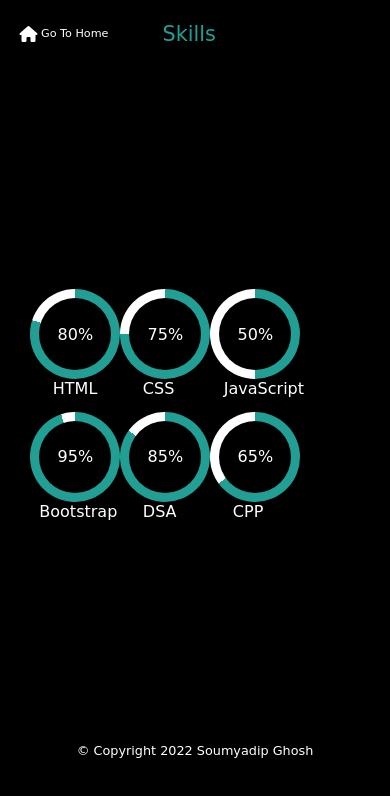
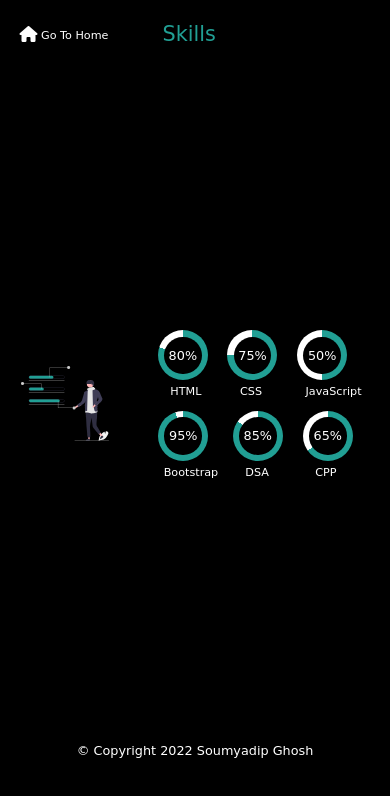
Before and after one commit to SoumyadipGhosh23/Soumyadip, a plain HTML site: page Files/skills.html in a window 390 px wide. Drawn offline with Linux system fonts and the light colour scheme; a web font is replaced by a local one.

Commit message:
adding cmplt responsiveness

```diff
--- a/Files/skills.html
+++ b/Files/skills.html
@@ -16,12 +16,12 @@
 </head>
 <body>
     <div id="headerSkill">
-        <i class="fa-solid fa-house"></i><p class="gotohome"><a href="../index.html" style="text-decoration: none;color: #fff; ">Go To Home</a></p>
+        <i class="fa-solid fa-house"></i><p class="gotohome  gotohomeSkill"><a href="../index.html" style="text-decoration: none;color: #fff; ">Go To Home</a></p>
         <p class="headings">Skills</p>
     </div>
     <section class="skills">
-        <div class="aboutimgsection">
-            <img src="../img/skills.svg" class="aboutimg" alt="">
+        <div class="aboutimgsectionSkill">
+            <img src="../img/skills.svg" class="aboutimgSkill" alt="">
         </div>
         <div class="listofallSkillsMax">
             <ul class="listOfAllSkills" style="padding-bottom: 5%;">
@@ -31,7 +31,7 @@
                             0%
                         </div>
                     </div>
-                    <span  style="margin-top: 10%; margin-left: 25%;">HTML</span>
+                    <span  style="margin-top: 10%; margin-left: 25%;" class="skillnamesection">HTML</span>
                 </li>
                 <li class="progressbar">
                     <div class="circular-progress1">
@@ -39,7 +39,7 @@
                             0%
                         </div>
                     </div>
-                    <span style="margin-top: 10%; margin-left: 25%;">CSS</span>
+                    <span style="margin-top: 10%; margin-left: 25%;" class="skillnamesection">CSS</span>
                 </li>
                 <li class="progressbar">
                     <div class="circular-progress2">
@@ -47,7 +47,7 @@
                             0%
                         </div>
                     </div>
-                    <span style="margin-top: 10%; margin-left: 15%;">JavaScript</span>
+                    <span style="margin-top: 10%; margin-left: 15%;" class="skillnamesection">JavaScript</span>
                 </li>
             </ul>
             <ul class="listOfAllSkills">
@@ -58,7 +58,7 @@
                             0%
                         </div>
                     </div>
-                    <span style="margin-top: 10%; margin-left: 10%;">Bootstrap</span>
+                    <span style="margin-top: 10%; margin-left: 10%;" class="skillnamesection">Bootstrap</span>
                 </li>
                 <li class="progressbar">
                     <div class="circular-progress4">
@@ -66,7 +66,7 @@
                             0%
                         </div>
                     </div>
-                    <span style="margin-top: 10%; margin-left: 25%;">DSA</span>
+                    <span style="margin-top: 10%; margin-left: 25%;" class="skillnamesection">DSA</span>
                 </li>
                 <li class="progressbar">
                     <div class="circular-progress5">
@@ -74,7 +74,7 @@
                             0%
                         </div>
                     </div>
-                    <span style="margin-top: 10%; margin-left: 25%;">CPP</span>
+                    <span style="margin-top: 10%; margin-left: 25%;" class="skillnamesection">CPP</span>
                 </li>
             </ul>
         </div>
--- a/static/style.css
+++ b/static/style.css
@@ -88,10 +88,12 @@ nav {
     font-family: 'Baloo Tamma 2', cursive;
     font-size: 1em;
 }
+
 .connections {
     margin: 2% 0;
 }
-.connections-icons{
+
+.connections-icons {
     margin-right: 2%;
 }
 
@@ -156,7 +158,17 @@ button[type="button"] {
     margin-left: 20%;
 }
 
-.academicsimgsection{
+.aboutimgsectionprojects{
+    flex: 1;
+    margin-left: 20%;
+}
+
+.aboutimgsectionSkill {
+    flex: 1;
+    margin-left: 20%;
+}
+
+.academicsimgsection {
     flex: 1;
     margin-left: 20%;
 }
@@ -170,7 +182,11 @@ button[type="button"] {
     width: 50%;
 }
 
-.academicimg{
+.aboutimgSkill {
+    width: 50%;
+}
+
+.academicimg {
     width: 50%;
 }
 
@@ -207,7 +223,7 @@ button[type="button"] {
 
 }
 
-.academicspointer{
+.academicspointer {
     font-size: 1.5em;
 }
 
@@ -235,7 +251,7 @@ button[type="button"] {
     align-items: center;
 }
 
-.academicsectionsameasSkills{
+.academicsectionsameasSkills {
     font-family: 'Baloo Tamma 2', cursive;
     color: #fff;
     display: flex;
@@ -313,15 +329,16 @@ footer {
 /***Responsive***/
 @media (max-width: 480px) {
 
-    .nav-link{
+    .nav-link {
         font-size: 0.7em;
     }
+
     header {
         min-height: 8vh;
         width: 100%;
     }
 
-    #home{
+    #home {
         width: 95%;
         min-height: 45vh;
     }
@@ -344,20 +361,20 @@ footer {
         margin-bottom: 2%;
     }
 
-    .bio{
+    .bio {
         font-size: 0.7em;
     }
 
-    .connections{
+    .connections {
         margin-top: 2%;
         font-size: 0.8em;
     }
 
-    .details{
+    .details {
         font-size: 0.6em;
     }
 
-    .connections-icons{
+    .connections-icons {
         margin-right: 5%;
     }
 
@@ -365,34 +382,34 @@ footer {
         margin-right: 3%;
     }
 
-    #about{
+    #about {
         width: 95%;
         min-height: 40vh;
     }
 
-    #about h1{
+    #about h1 {
         font-size: 0.9em;
     }
 
-    .Bioaboutme{
+    .Bioaboutme {
         margin-top: 8%;
         font-size: 0.7em;
         line-height: 1.7;
     }
 
-    .aboutimgsection{
+    .aboutimgsection {
         margin-left: 3%;
     }
 
-    .aboutimg{
+    .aboutimg {
         width: 85%;
     }
 
-    .resume{
+    .resume {
         margin-bottom: 20%;
     }
 
-    #headerSkill{
+    #headerSkill {
         width: 90%;
         height: 8vh;
     }
@@ -400,45 +417,166 @@ footer {
     .gotohome {
         font-size: 0.7em;
     }
-    .gotohomeicon{
+
+    .gotohomeicon {
         font-size: 0.7em;
     }
 
-    .headings{
+    .headings {
         font-size: 1.3em;
         margin-left: 5%;
     }
 
-    .academics{
+    .academics {
         margin-right: 1%;
     }
-    .academics h1{
+
+    .academics h1 {
         font-size: 0.9em;
     }
-    .academics p{
+
+    .academics p {
         font-size: 0.7em;
     }
-    .academicspointer{
+
+    .academicspointer {
         font-size: 1em
     }
-    .invisiblebr{
+
+    .invisiblebr {
         display: none;
     }
 
-    .academicsimgsection{
+    .academicsimgsection {
         margin-left: 3%;
     }
 
-    .academicimg{
+    .academicimg {
         width: 90%;
     }
 
-    .academicsectionsameasSkills{
+    .academicsectionsameasSkills {
         width: 95%;
         height: 88vh;
     }
 
-    footer p{
+    footer p {
         font-size: 0.8em;
     }
+
+    .gotohomeSkill {
+        margin-top: 1%;
+    }
+
+    .skills {
+        width: 95%;
+    }
+
+    .aboutimgsectionSkill {
+        margin-left: 3%;
+    }
+
+    .aboutimgSkill {
+        width: 75%;
+    }
+
+    .listofallSkillsMax {
+        margin-right: 2%;
+        flex: 2;
+    }
+
+    .circular-progress,
+    .circular-progress1,
+    .circular-progress2,
+    .circular-progress3,
+    .circular-progress4,
+    .circular-progress5 {
+        height: 50px;
+        width: 50px;
+    }
+
+    .circular-progress::before,
+    .circular-progress1::before,
+    .circular-progress2::before,
+    .circular-progress3::before,
+    .circular-progress4::before,
+    .circular-progress5::before {
+        height: 75%;
+        width: 75%;
+    }
+
+    .value-container,
+    .value-container1,
+    .value-container2,
+    .value-container3,
+    .value-container4,
+    .value-container5 {
+        font-size: 0.8em;
+    }
+    .skillnamesection{
+        font-size: 0.7em;
+    }
+
+    .listOfAllSkills {
+        justify-content: space-evenly;
+        flex-direction: row;
+    }
+
+    .gotohomeProjects{
+        margin-top: 4%;
+    }
+
+    .projects{
+        width: 95%;
+        min-height: 40vh;
+    }
+
+    .headingsProjects{
+        margin-top: 2%;
+    }
+
+    .aboutimgsectionprojects{
+        margin-left: 3%;
+    }
+
+    .projectdetails{
+        margin-right: 3%;
+    }
+
+    .projectdetails h3{
+        font-size: 1em;
+    }
+
+    .projectdetails img,
+    .projectdetails1 img{
+        width: 80%;
+    }
+
+    .projectdetails span,
+    .projectdetails1 span{
+        font-size: 0.7em;
+    }
+
+    .projectdetails .fa-solid,
+    .projectdetails1 .fa-solid{
+        font-size: 0.7em;
+    }
+
+    .projectdetails1{
+        margin-left: 7%;
+    }
+
+    .projectdetails1 h3{
+        font-size: 1em;
+    }
+
+    .aboutimgsection1{
+        margin-right: 1%;
+    }
+
+    .footerproject{
+        position: absolute;
+        bottom: 0;
+        left: 23%;
+    }
 }
```
Also changed, not shown: Files/projects.html (+4 -4 lines).
